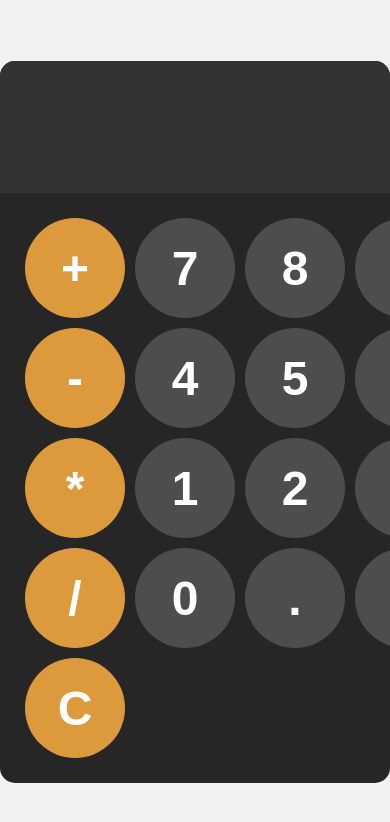
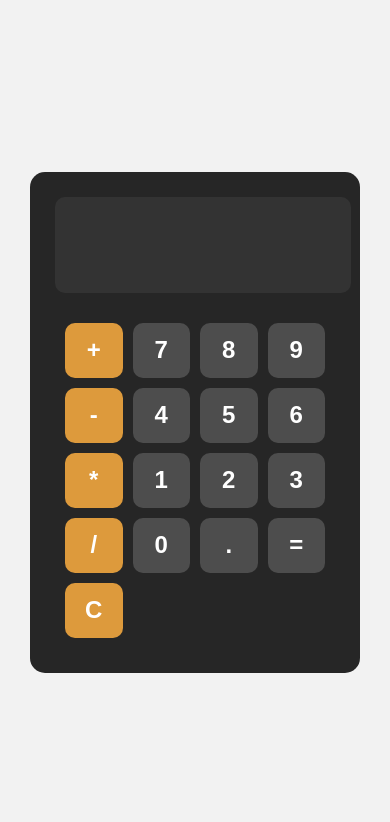
Before and after one commit to tanmay-deev/CodSoft, a plain HTML site: page Calculator/index.html in a window 390 px wide. Drawn offline with Linux system fonts and the light colour scheme.

Commit message:
made responsive

```diff
--- a/Calculator/style.css
+++ b/Calculator/style.css
@@ -1,4 +1,4 @@
-body{
+body {
     margin: 0;
     display: flex;
     justify-content: center;
@@ -7,60 +7,101 @@ body{
     background-color: hsl(0, 0%, 95%);
 }
 
-#calculator{
+#calculator {
     font-family: Arial, sans-serif;
     background-color: hsl(0, 0%, 15%);
     border-radius: 15px;
-    max-width: 500px;
+    width: 90%;
+    max-width: 400px;
     overflow: hidden;
+    padding: 15px;
 }
 
-#display{
-    width: 100%;
-    padding: 20px;
-    font-size: 5rem;
-    text-align: left;
+
+#display {
+    width: calc(100% - 20px);
+    height: 80px;
+    padding: 10px 15px;
+    font-size: 2.5rem;
+    text-align: right;
     border: none;
     background-color: hsl(0, 0%, 20%);
     color: white;
+    border-radius: 10px;
+    margin: 10px;
+    display: block;
 }
 
-#keys{
+
+#keys {
     display: grid;
     grid-template-columns: repeat(4, 1fr);
     gap: 10px;
-    padding: 25px;
-
+    padding: 20px;
 }
 
-button{
-    width: 100px;
-    height: 100px;
-    border-radius: 50px;
+button {
+    width: 100%;
+    height: 70px;
+    border-radius: 10px;
     border: none;
     background-color: hsl(0, 0%, 30%);
     color: white;
-    font-size: 3rem;
+    font-size: 2rem;
     font-weight: bold;
     cursor: pointer;
 }
 
-button:hover{
+button:hover {
     background-color: hsl(0, 0%, 40%);
 }
 
-button:active{
+button:active {
     background-color: hsl(0, 0%, 50%);
 }
 
-.operation-btn{
+.operation-btn {
     background-color: hsl(35, 70%, 55%);
 }
 
-.operation-btn:hover{
+.operation-btn:hover {
     background-color: hsl(35, 70%, 65%);
 }
 
-.operation-btn:active{
+.operation-btn:active {
     background-color: hsl(35, 70%, 75%);
 }
+
+@media (max-width: 600px) {
+    #calculator {
+        width: 95%;
+        max-width: 350px;
+    }
+
+    #display {
+        font-size: 2.5rem;
+        padding: 10px;
+    }
+
+    button {
+        height: 60px;
+        font-size: 1.8rem;
+    }
+}
+
+@media (max-width: 400px) {
+    #calculator {
+        width: 100%;
+        max-width: 300px;
+    }
+
+    #display {
+        font-size: 2rem;
+        padding: 8px;
+    }
+
+    button {
+        height: 55px;
+        font-size: 1.5rem;
+    }
+}
```
